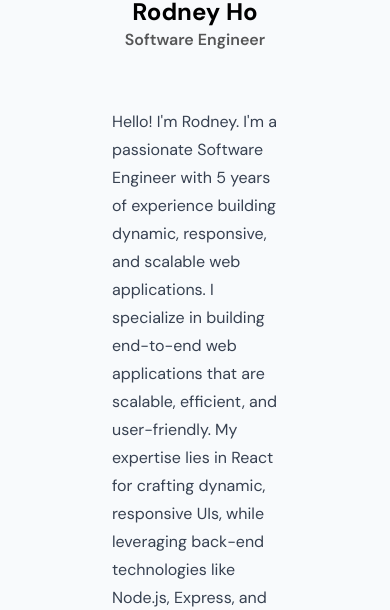
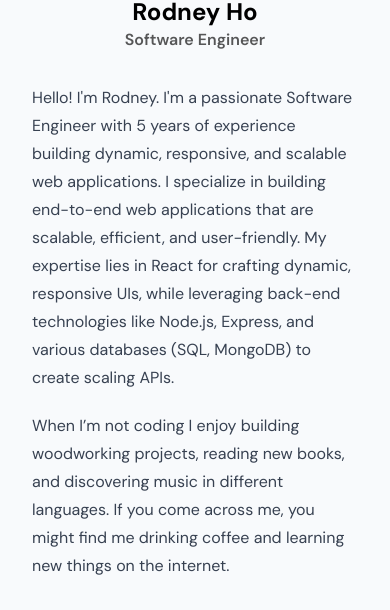
Before and after one commit to roho2k/portfolio, a React (Vite) app: page /about in a window 390 px wide. Shown: the part 340-950 px from the top of the page. Built offline with nearby package versions, Linux system fonts and the light colour scheme; no server answers.

Commit message:
clicking mobile navbar closes navbar

```diff
--- a/src/components/Mask.tsx
+++ b/src/components/Mask.tsx
@@ -3,9 +3,10 @@ import ReactDOM from 'react-dom';
 
 export interface MaskInterface {
 	isOpen?: boolean;
+	setOpen: (status: boolean) => void;
 }
 
-export default function Mask({ isOpen }: MaskInterface) {
+export default function Mask({ isOpen, setOpen }: MaskInterface) {
 	return ReactDOM.createPortal(
 		<div
 			className={classNames(
@@ -14,6 +15,9 @@ export default function Mask({ isOpen }: MaskInterface) {
 				},
 				'lg:hidden top-0 left-0 h-full w-full fixed backdrop-blur-sm z-10'
 			)}
+			onClick={() => {
+				setOpen(!isOpen);
+			}}
 		></div>,
 		document.getElementById('mask') as HTMLElement
 	);
--- a/src/components/NavBarMobile.tsx
+++ b/src/components/NavBarMobile.tsx
@@ -10,6 +10,10 @@ export interface NavBarMobileInterface {
 
 export default function NavBarMobile({ className }: NavBarMobileInterface) {
 	const [isOpen, setOpen] = useState(false);
+	const handleIsOpen = (status: boolean) => {
+		setOpen(status);
+	};
+
 	return (
 		<nav
 			className={classNames(
@@ -37,6 +41,7 @@ export default function NavBarMobile({ className }: NavBarMobileInterface) {
 					{ hidden: !isOpen },
 					'fixed w-full bg-white border-t-2'
 				)}
+				onClick={() => handleIsOpen(!isOpen)}
 			>
 				<Link to='/'>
 					<div className='flex justify-center items-center py-4'>
@@ -50,7 +55,10 @@ export default function NavBarMobile({ className }: NavBarMobileInterface) {
 				</Link>
 			</div>
 
-			<Mask isOpen={isOpen} />
+			<Mask
+				isOpen={isOpen}
+				setOpen={handleIsOpen}
+			/>
 		</nav>
 	);
 }
--- a/src/pages/About.tsx
+++ b/src/pages/About.tsx
@@ -1,6 +1,7 @@
 import BackgroundContainer from '../components/BackgroundContainer';
 import GithubIcon from '../assets/icons/github-icon.svg?react';
 import LinkedInIcon from '../assets/icons/linkedin-icon.svg?react';
+import classNames from 'classnames';
 
 export default function About() {
 	return (
@@ -21,7 +22,12 @@ export default function About() {
 						</h3>
 					</div>
 				</section>
-				<section className='prose mx-20 mt-14 mb-10'>
+				<section
+					className={classNames(
+						['prose my-8'],
+						['lg:mx-20 lg:mt-14 lg:mb-10']
+					)}
+				>
 					<p>
 						Hello! I'm Rodney. I'm a passionate Software Engineer
 						with 5 years of experience building dynamic, responsive,
```
